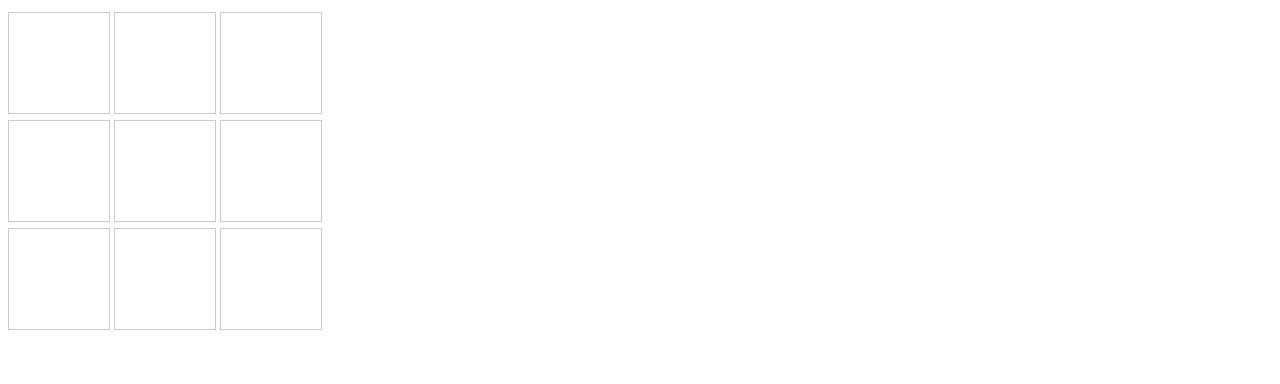
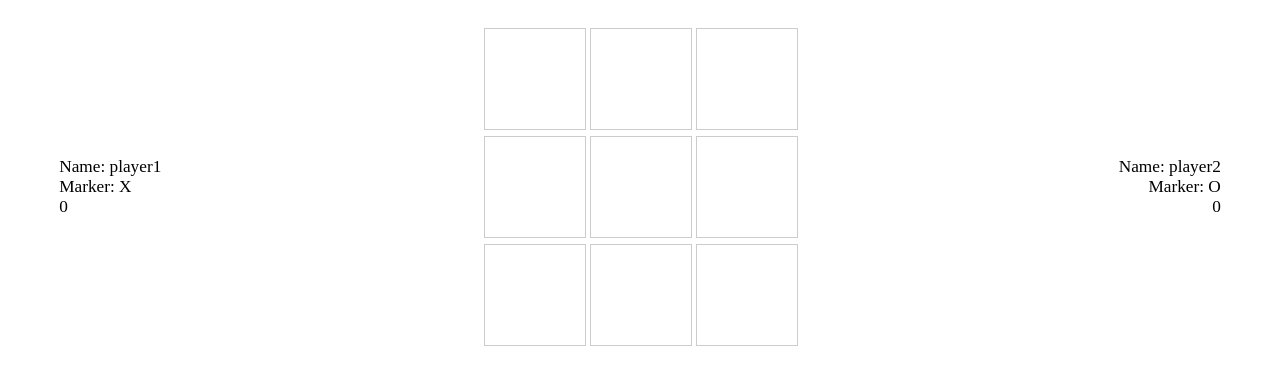
Before and after one commit to WildForce112/tic-tac-toe, a plain HTML site: page index.html in a window 1280 px wide. Drawn offline with Linux system fonts and the light colour scheme.

Commit message:
feat: Added players and score display

```diff
--- a/index.html
+++ b/index.html
@@ -8,6 +8,8 @@
   <link rel="stylesheet" href="styles.css">
 </head>
 <body>
+  <div class="player1"></div>
   <div class="board"></div>
+  <div class="player2"></div>
 </body>
 </html>
--- a/scripts.js
+++ b/scripts.js
@@ -1,14 +1,36 @@
+
 (function () {
+  const createPlayer = (name, marker, score = 0) => ({name, marker, score});
+
   let board = Array(9).fill('');
   let $board = null;
-  let currentPlayer = 'X';
+  let $player1 = null;
+  let $player2 = null;
+  const player1 = createPlayer('player1', 'X');
+  const player2 = createPlayer('player2', 'O');
+  let currentPlayer = player1.marker;
 
   const init = () => {
     $board = document.querySelector('.board');
+    $player1 = document.querySelector('.player1');
+    $player2 = document.querySelector('.player2');
+
+    console.log($player1);
+
     if (!$board) {
       console.error('.board element not found');
       return;
     }
+    if (!$player1) {
+      console.error('.player1 element not found');
+      return;
+    }
+    if (!$player2) {
+      console.error('.player2 element not found');
+      return;
+    }
+
+
 
     $board.addEventListener('click', (e) => {
       const cell = e.target.closest('.cell');
@@ -26,12 +48,28 @@
     return $cell;
   }
 
+  const renderPlayer = (player, $player) => {
+    $player.textContent = '';
+    const $name = document.createElement('div');
+    const $marker = document.createElement('div');
+    const $score = document.createTextNode(player.score);
+    $name.textContent = `Name: ${player.name}`;
+    $marker.textContent = `Marker: ${player.marker}`;
+
+    $player.appendChild($name);
+    $player.appendChild($marker);
+    $player.appendChild($score);
+  }
+
   const renderBoard = (boardArray) => {
     $board.innerHTML = ''; // clear old board;
     boardArray.forEach((value, index) => {
       const cell = renderCell(index, value);
       $board.appendChild(cell);
     });
+    renderPlayer(player1, $player1);
+    renderPlayer(player2, $player2);
+
   }
 
   const handlePlayerMove = (index) => {
@@ -43,11 +81,13 @@
     const winner = checkWinner(board);
     if (winner) {
       setTimeout(() => alert(`${winner} wins!`), 0);
-      // freeze further input
+      winner === player1.marker ? player1.score++ : player2.score++;
+      reset();
       return;
     }
     if (board.every(Boolean)) {
       setTimeout(() => alert(`Draw!`), 0);
+      reset();
       return;
     }
 
--- a/styles.css
+++ b/styles.css
@@ -1,3 +1,10 @@
+body {
+  display: flex;
+  justify-content: space-between;
+  align-items: center;
+  padding: 1vh 4vw;
+}
+
 .board {
   display: grid;
   grid-template-columns: repeat(3, 100px);
@@ -15,3 +22,13 @@
   border: 1px solid #ccc;
   cursor: pointer;
 }
+
+.player1, .player2 {
+  font-size: calc(16px + 0.1vw);
+}
+
+.player2 {
+  display: flex;
+  flex-direction: column;
+  align-items: flex-end;
+}
```
